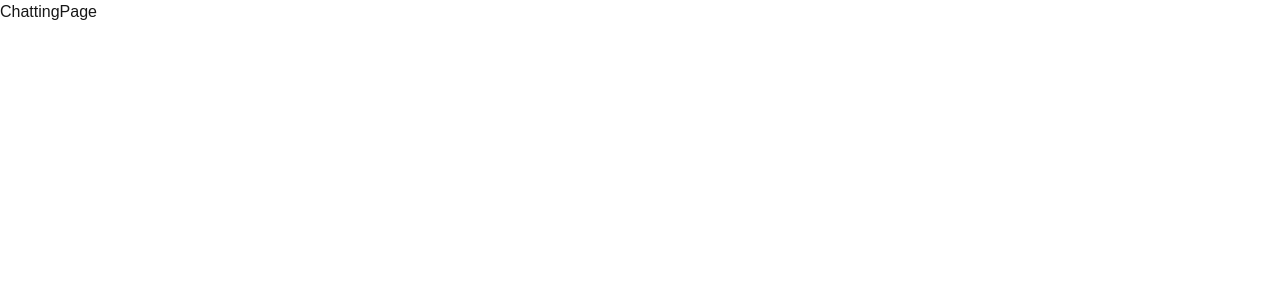
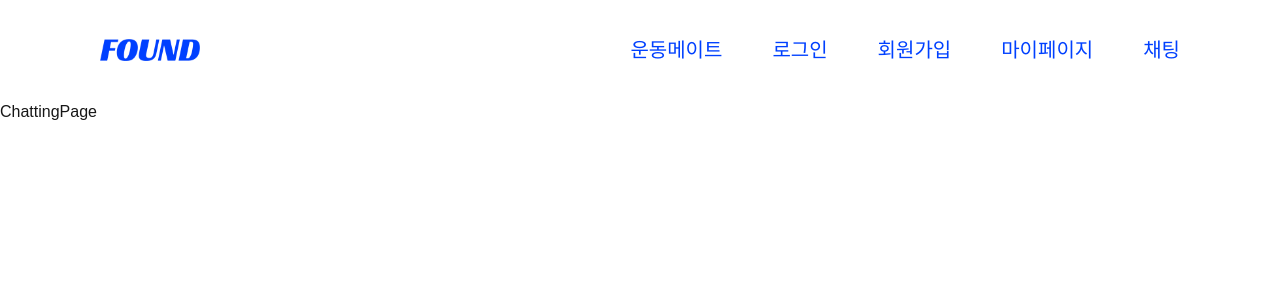
Before and after one commit to ImJaeOne/found, a Next.js app: page /chatting in a window 1280 px wide. Shown: the top 300 px of the page. Built offline with nearby package versions, Linux system fonts and the light colour scheme; a web font is replaced by a local one.

Commit message:
🎉 Add: Header Component

```diff
--- /dev/null
+++ b/src/app/(layout)/Header.tsx
@@ -0,0 +1,29 @@
+import Image from 'next/image';
+import React from 'react';
+
+const Header = () => {
+  return (
+    <header className="w-full fixed top-0 flex justify-between text-main1 text-title-sm font-light px-[100px] h-[100px] items-center">
+      <div className="relative w-[100px] h-[75px]">
+        <Image
+          src="/images/found_logo.png"
+          alt="Found 로고"
+          layout="fill"
+          objectFit="contain"
+        />
+      </div>
+      <nav>
+        <ul className="flex gap-[50px]">
+          <li>운동메이트</li>
+          <li>로그인</li>
+          <li>회원가입</li>
+          {/* 아래는 개발 편의를 위해 만들어 둠 */}
+          <li>마이페이지</li>
+          <li>채팅</li>
+        </ul>
+      </nav>
+    </header>
+  );
+};
+
+export default Header;
--- a/src/app/layout.tsx
+++ b/src/app/layout.tsx
@@ -1,9 +1,11 @@
-import type { Metadata } from "next";
-import "./globals.css";
+import type { Metadata } from 'next';
+import './globals.css';
+import React from 'react';
+import Header from './(layout)/Header';
 
 export const metadata: Metadata = {
-  title: "Found",
-  description: "운동 메이트를 쉽게 구하고 운동을 시작해보세요.",
+  title: 'Found',
+  description: '운동 메이트를 쉽게 구하고 운동을 시작해보세요.',
 };
 
 export default function RootLayout({
@@ -12,8 +14,11 @@ export default function RootLayout({
   children: React.ReactNode;
 }>) {
   return (
-    <html lang="en">
-      <body>{children}</body>
+    <html lang="ko">
+      <body>
+        <Header />
+        <main className="py-[100px]">{children}</main>
+      </body>
     </html>
   );
 }
```
